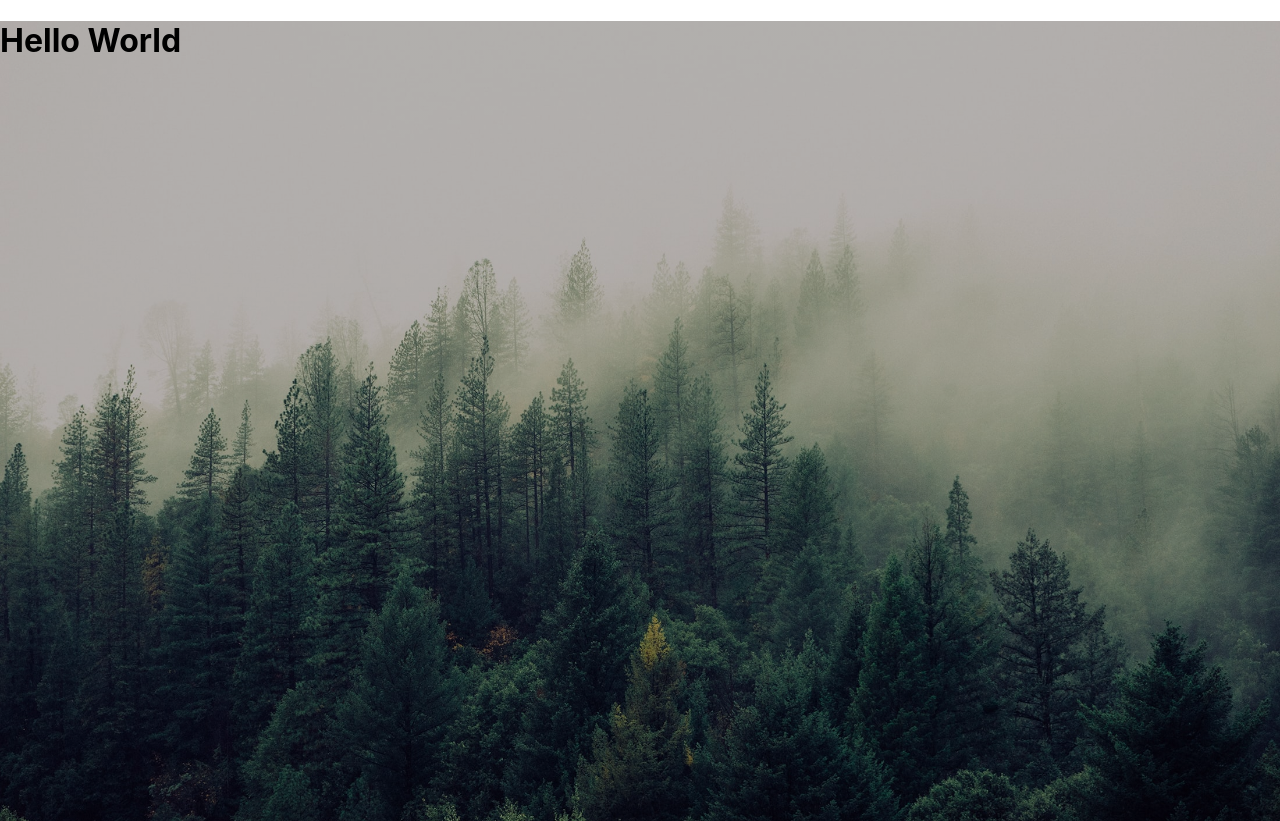
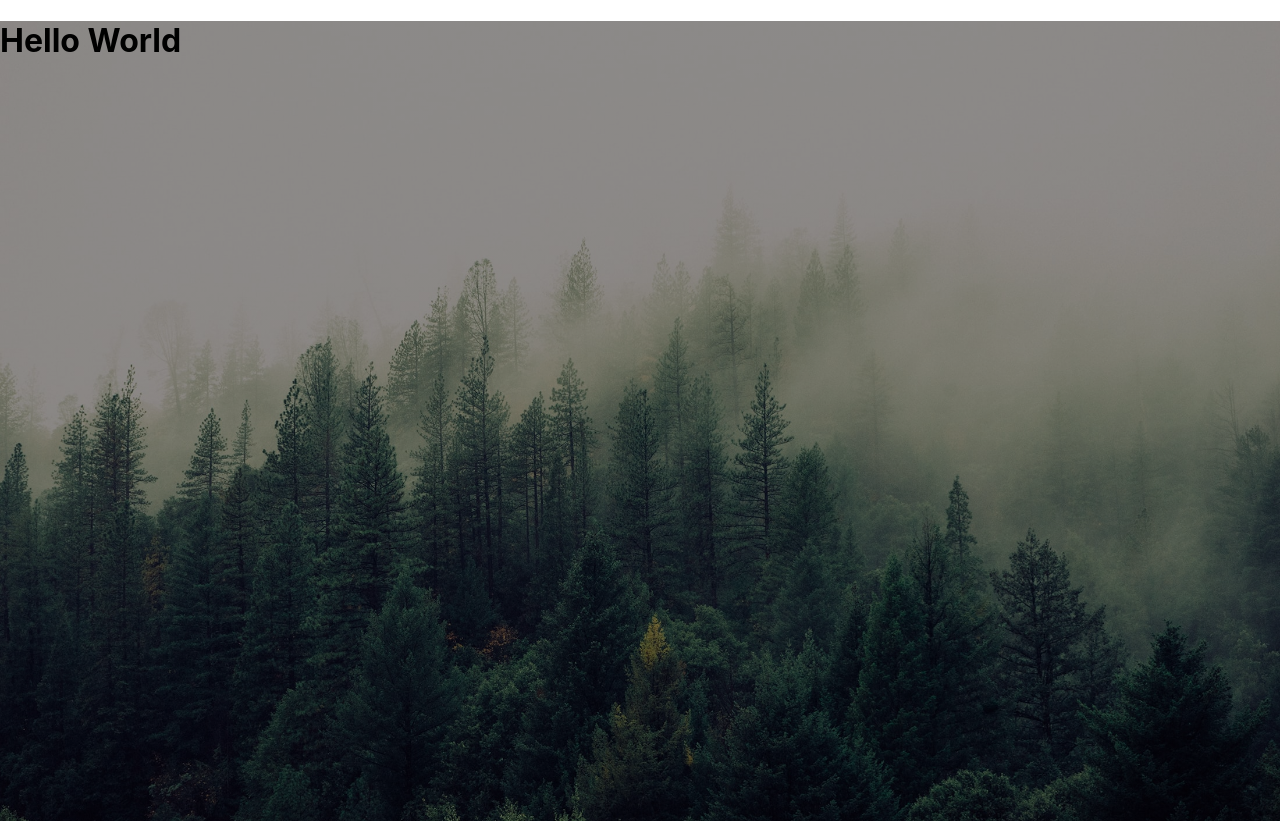
Before and after one commit to Jr-14/my-webpage, a React (Create React App) app in the folder react-app/: page / in a window 1280 px wide. Built offline with nearby package versions, Linux system fonts and the light colour scheme.

Commit message:
darkened background image and removed backgroundColor property

```diff
--- a/react-app/src/App.js
+++ b/react-app/src/App.js
@@ -18,8 +18,7 @@ const HelloWorld = () => {
 const LandingPage = () => {
   return (
     <div style={{
-      backgroundImage: `linear-gradient(rgba(0, 0, 0, 0.3), rgba(0, 0, 0, 0.3)), url(${background})`,
-      backgroundColor: 'rgba(0,0,0,0.1)',
+      backgroundImage: `linear-gradient(rgba(0, 0, 0, 0.45), rgba(0, 0, 0, 0.45)), url(${background})`,
       backgroundSize: "cover",
       backgroundPosition: 'center',
       backgroundRepeat: 'no-repeat',
```
